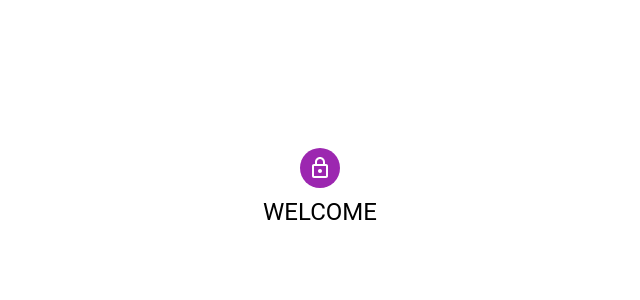
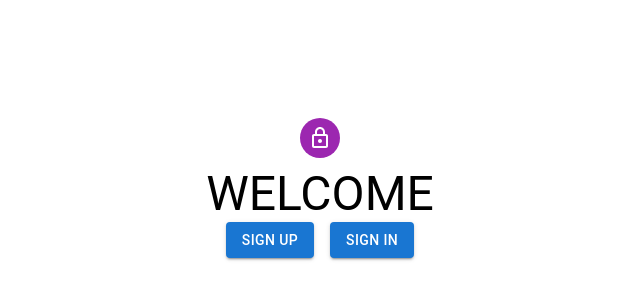
Before and after one commit to TELIT-Hackathon/itvaley-nie, a React (Create React App) app in the folder app/: page /home in a window 1280 px wide. Shown: the part 216-516 px from the top of the page, without its empty margins (320-960 px from the left). Built offline with nearby package versions, Linux system fonts and the light colour scheme.

Commit message:
route link

```diff
--- a/app/src/component/homeScreen.js
+++ b/app/src/component/homeScreen.js
@@ -15,35 +15,10 @@ import Typography from '@mui/material/Typography';
 import Container from '@mui/material/Container';
 import api from "../api"
 import axios from 'axios'
+import Stack from '@mui/material/Stack';
+import { Link } from "react-router-dom";
 
 export default function SignUp() {
-  const handleSubmit = (event) => {
-    event.preventDefault();
-    const data = new FormData(event.currentTarget);
-    const jsondata = {
-      username: data.get('username'),
-      password: data.get('password'),
-      title: data.get("title"),
-      picture: data.get("picture"),
-      firstName: data.get("firstName"),
-      lastName: data.get("lastName"),
-      location: data.get('location'),
-      role: data.get('role'),
-    };
-    axios({
-      method: 'post',
-      url: `${api.URL}/api/user/register`,
-      data: jsondata
-    })
-    .then(function (response) {
-      // handle success
-      console.log(response);
-    })
-    .catch(function (error) {
-      // handle error
-      console.log(error);
-    })
-  };
 
   return (
       <Container component="main" maxWidth="xs" sx={{height: '100%'}}>
@@ -56,12 +31,21 @@ export default function SignUp() {
             height: '100%',
           }}
         >
-          <Avatar sx={{ m: 1, bgcolor: 'secondary.main' }}>
-            <LockOutlinedIcon />
-          </Avatar>
-          <Typography component="h1" variant="h5">
-            WELCOME
-          </Typography>
+            <Avatar sx={{ m: 1, bgcolor: 'secondary.main' }}>
+                <LockOutlinedIcon />
+            </Avatar>
+            <Typography component="h1" variant="h3">
+                WELCOME
+            </Typography>
+            <Stack direction="row" spacing={2}>
+            <Link to="/register" relative="path">
+                <Button
+                variant="contained">Sign Up</Button>
+            </Link>
+            <Link to="/login" relative="path">
+                <Button variant="contained">Sign In</Button>
+            </Link>
+        </Stack>
         </Box>
       </Container>
   );
--- a/app/src/component/signIn.js
+++ b/app/src/component/signIn.js
@@ -10,6 +10,7 @@ import Container from '@mui/material/Container';
 import { createTheme, ThemeProvider } from '@mui/material/styles';
 import api from "../api"
 import axios from 'axios'
+import { Link } from "react-router-dom";
 
 const theme = createTheme();
 
@@ -75,6 +76,7 @@ export default function SignIn() {
               id="password"
               autoComplete="current-password"
             />
+            <Link to="/dashboard" relative="path">
               <Button
                 type="submit"
                 fullWidth
@@ -83,6 +85,7 @@ export default function SignIn() {
               >
                 Sign In
               </Button>
+            </Link>
           </Box>
         </Box>
       </Container>
--- a/app/src/component/signUp.js
+++ b/app/src/component/signUp.js
@@ -16,6 +16,7 @@ import Container from '@mui/material/Container';
 import { createTheme, ThemeProvider } from '@mui/material/styles';
 import api from "../api"
 import axios from 'axios'
+import { Link } from "react-router-dom";
 
 const theme = createTheme();
 
@@ -149,6 +150,7 @@ export default function SignUp() {
                 />
               </Grid>
             </Grid>
+            <Link to="/dashboard" relative="path">
               <Button
                 type="submit"
                 fullWidth
@@ -157,6 +159,7 @@ export default function SignUp() {
               >
                 Sign Up
               </Button>
+            </Link>
           </Box>
         </Box>
       </Container>
```
Lines whose indentation alone changed are shown as unchanged.
